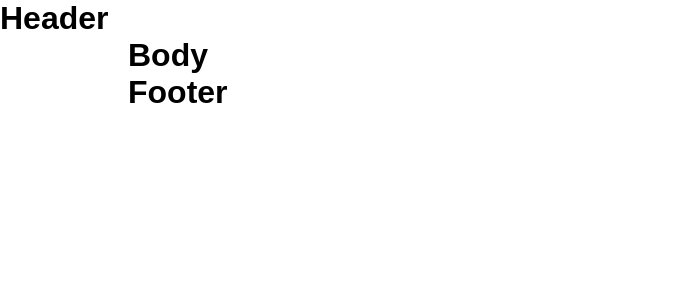
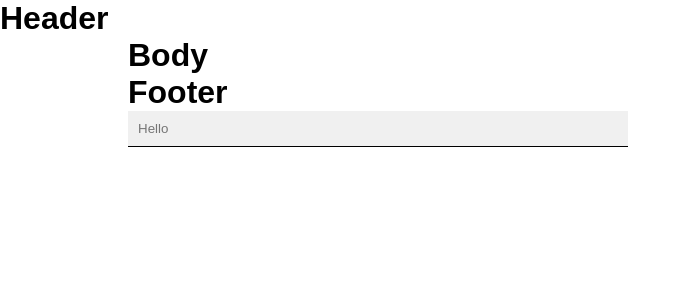
Before and after one commit to MohamedAhmed122/user_profile_test, a React (Create React App) app: page / in a window 1280 px wide. Shown: the top 300 px of the page, without its empty margins (0-689 px from the left). Built offline with nearby package versions, Linux system fonts and the light colour scheme.

Commit message:
Create CustomInput and Loading

```diff
--- a/src/App.tsx
+++ b/src/App.tsx
@@ -1,14 +1,18 @@
 import Header from './components/Header';
 import Body from './components/Body';
 import Footer from './components/Footer';
+import CustomInput from './common/CustomInput';
+import { useState } from 'react';
 
 function App() {
+  const [input, setInput] = useState('')
   return (
     <div className="App">
       <Header />
       <div className='container'>
         <Body />
         <Footer />
+        <CustomInput placeholder='Hello' value={input} onChange={(e) => setInput(e.target.value)}  />
       </div>
     </div>
   );
--- /dev/null
+++ b/src/common/CustomInput/index.tsx
@@ -0,0 +1,41 @@
+import React from 'react'
+import CancelIcon from "@material-ui/icons/Cancel";
+import CheckCircleIcon from '@material-ui/icons/CheckCircle';
+
+import './inputStyle.css';
+
+interface InputProps {
+  width?: number;
+  placeholder: string;
+  value: string;
+  onChange: (e: any) => void;
+  error?: boolean;
+  success?: boolean;
+}
+
+const CustomInput: React.FC<InputProps> = ({
+  value,
+  onChange,
+  width = 500,
+  placeholder,
+  error,
+  success,
+}) => {
+  return (
+    <div className='flex_align'>
+      <div style={{ width }} className={`input flex_align ${error && 'error_input'}`}>
+        <input
+          placeholder={placeholder}
+          value={value}
+          onChange={(e) => onChange(e)}
+
+        />
+        {error && <CancelIcon style={{ color: "red" }} />}
+        {success && <CheckCircleIcon style={{ color: "green" }} />}
+      </div>
+      {error && <p style={{ color: 'red', marginLeft: 10 }}> Error Description</p>}
+    </div>
+  )
+}
+
+export default CustomInput
--- /dev/null
+++ b/src/common/CustomInput/inputStyle.css
@@ -0,0 +1,16 @@
+.input {
+    background-color: rgba(0, 0, 0, 0.06);
+    border-bottom: 1px solid black;
+  }
+
+  .error_input {
+    border-bottom: 1px solid red;
+  }
+
+  .input > input {
+    outline-width: 0;
+    flex: 1;
+    background-color: transparent;
+    border: none;
+    padding: 10px;
+  }
```
Also changed, not shown: src/common/Loading/index.tsx (added, +10 -0 lines).
